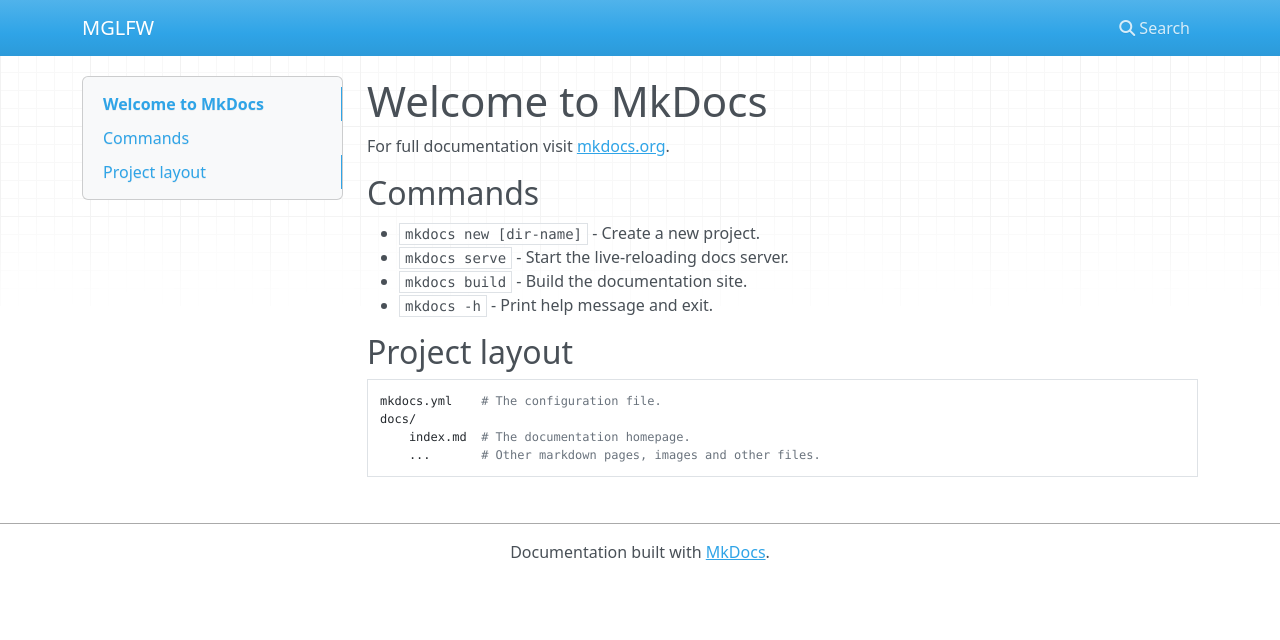
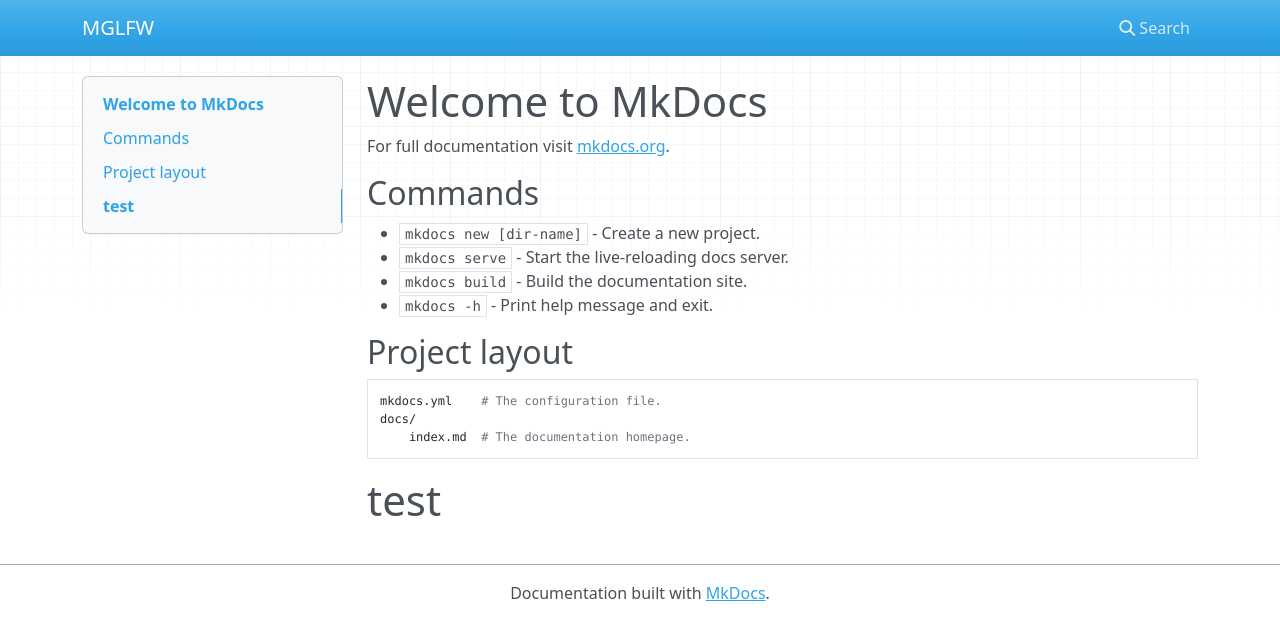
Before and after one commit to Skelebyte/mglfw_docs, an MkDocs documentation site: the page built from docs/index.md, in a window 1280 px wide. Shown: the top 640 px of the page. Built offline with MkDocs 1.6.1, drawn with Linux system fonts in a browser that asks for light colours; nearby versions of some CDN libraries.

Commit message:
added test

```diff
--- a/docs/index.md
+++ b/docs/index.md
@@ -14,4 +14,4 @@
     mkdocs.yml    # The configuration file.
     docs/
         index.md  # The documentation homepage.
-        ...       # Other markdown pages, images and other files.
+# test
```
